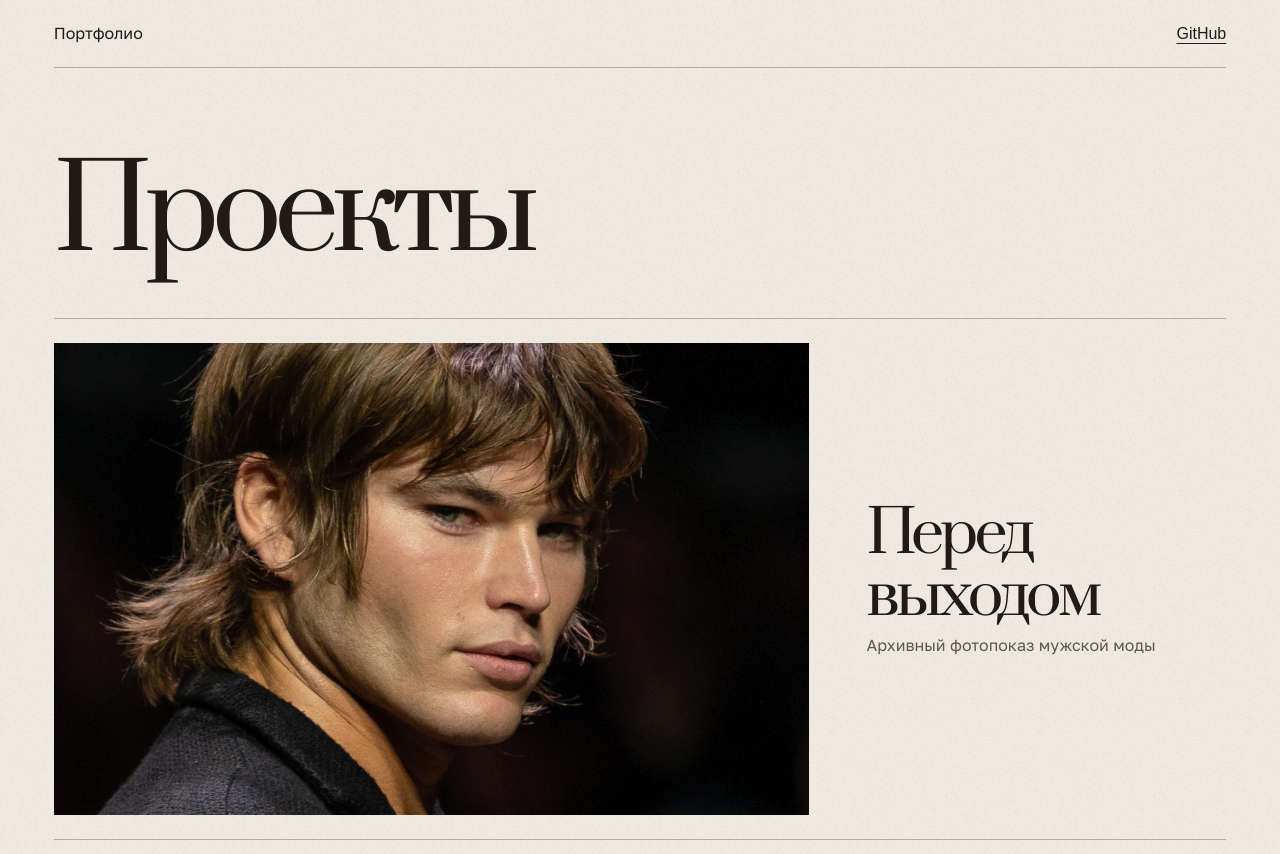
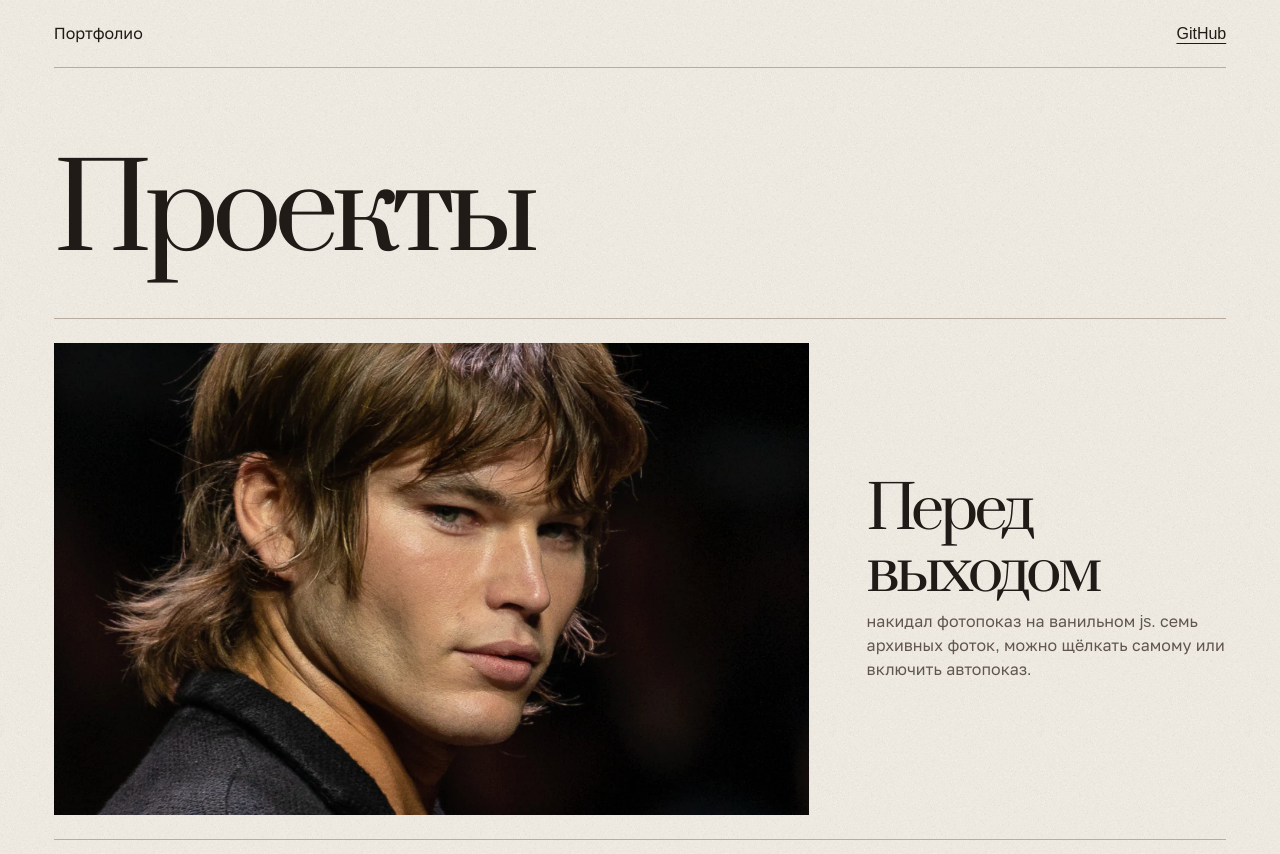
Before and after one commit to egork9914-cyber/portfolio, a plain HTML site: page docs/index.html in a window 1280 px wide. Drawn offline with Linux system fonts and the light colour scheme.

Commit message:
Rewrite first project description

```diff
--- a/docs/index.html
+++ b/docs/index.html
@@ -22,7 +22,7 @@
         <img src="pered-vyhodom/assets/photos/jordan-barrett.webp" alt="" width="1280" height="1600" fetchpriority="high">
         <div class="work-copy">
           <h2>Перед выходом</h2>
-          <p>Архивный фотопоказ мужской моды</p>
+          <p>накидал фотопоказ на ванильном js. семь архивных фоток, можно щёлкать самому или включить автопоказ.</p>
         </div>
       </a>
     </article>
```
Also changed, not shown: 1 other file.
